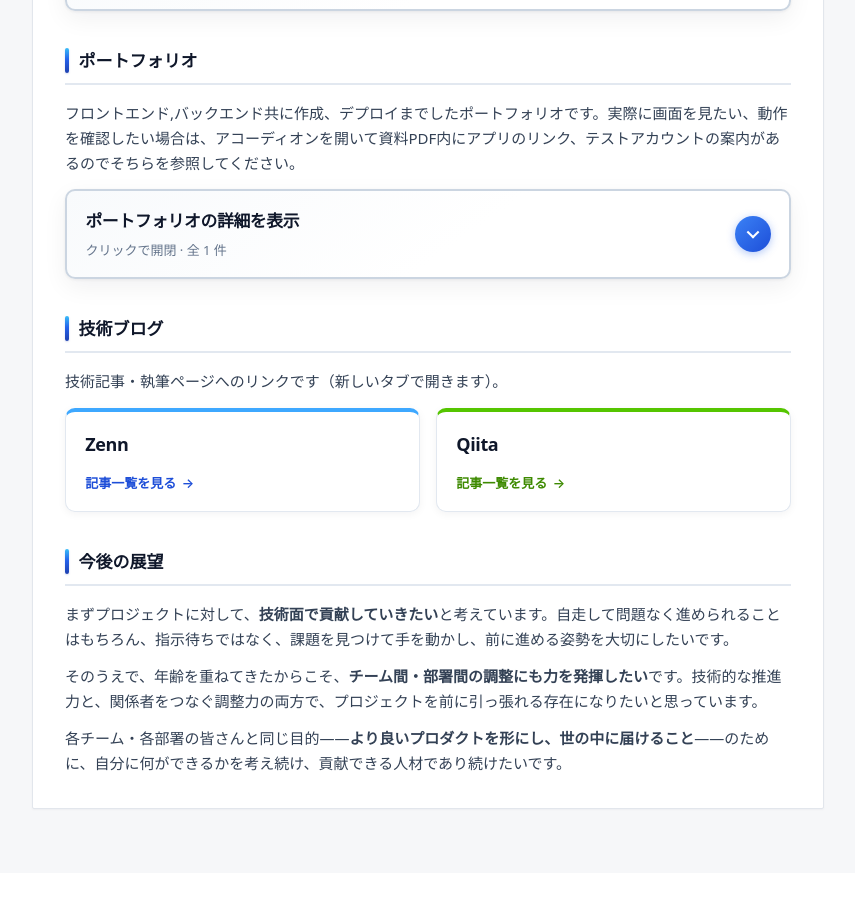
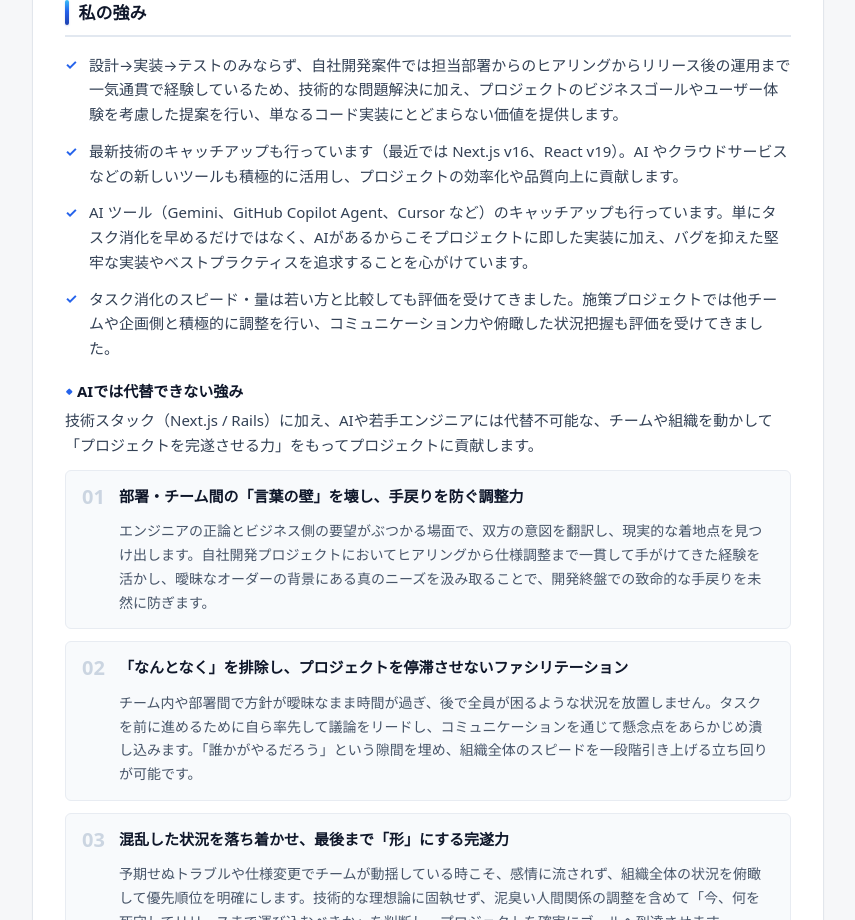
Before and after one commit to tokumei29/profile, a Next.js app: page / in a window 1280 px wide. Shown: the part 1880-2800 px from the top of the page, without its empty margins (212-1067 px from the left). Before the commit the page ends 2753 px from the top, so only its background shows below. Built offline with nearby package versions, Linux system fonts and the light colour scheme.

Commit message:
セクション修正

```diff
--- a/src/features/profile/ProfilePage.tsx
+++ b/src/features/profile/ProfilePage.tsx
@@ -8,6 +8,7 @@ import {
   OutlookSection,
   PageToc,
   PortfolioSection,
+  StrengthSection,
   TechBlogSection,
   TechStackSection,
 } from './sections';
@@ -58,6 +59,7 @@ export const ProfilePage = () => {
               <TechStackSection />
               <CareerSection />
               <PortfolioSection />
+              <StrengthSection />
               <TechBlogSection />
               <OutlookSection />
             </div>
--- a/src/features/profile/constants/PageToc.ts
+++ b/src/features/profile/constants/PageToc.ts
@@ -5,6 +5,7 @@ export const PAGE_TOC_ITEMS: { id: string; label: string }[] = [
   { id: '技術スタック', label: '技術スタック' },
   { id: '業務経歴', label: '業務経歴' },
   { id: 'ポートフォリオ', label: 'ポートフォリオ' },
+  { id: '私の強み', label: '私の強み' },
   { id: '技術ブログ', label: '技術ブログ' },
   { id: '今後の展望', label: '今後の展望' },
 ];
--- /dev/null
+++ b/src/features/profile/constants/Strength.ts
@@ -0,0 +1,23 @@
+export type StrengthItem = {
+  number: string;
+  title: string;
+  body: string;
+};
+
+export const STRENGTHS: StrengthItem[] = [
+  {
+    number: '01',
+    title: '部署・チーム間の「言葉の壁」を壊し、手戻りを防ぐ調整力',
+    body: 'エンジニアの正論とビジネス側の要望がぶつかる場面で、双方の意図を翻訳し、現実的な着地点を見つけ出します。自社開発プロジェクトにおいてヒアリングから仕様調整まで一貫して手がけてきた経験を活かし、曖昧なオーダーの背景にある真のニーズを汲み取ることで、開発終盤での致命的な手戻りを未然に防ぎます。',
+  },
+  {
+    number: '02',
+    title: '「なんとなく」を排除し、プロジェクトを停滞させないファシリテーション',
+    body: 'チーム内や部署間で方針が曖昧なまま時間が過ぎ、後で全員が困るような状況を放置しません。タスクを前に進めるために自ら率先して議論をリードし、コミュニケーションを通じて懸念点をあらかじめ潰し込みます。「誰かがやるだろう」という隙間を埋め、組織全体のスピードを一段階引き上げる立ち回りが可能です。',
+  },
+  {
+    number: '03',
+    title: '混乱した状況を落ち着かせ、最後まで「形」にする完遂力',
+    body: '予期せぬトラブルや仕様変更でチームが動揺している時こそ、感情に流されず、組織全体の状況を俯瞰して優先順位を明確にします。技術的な理想論に固執せず、泥臭い人間関係の調整を含めて「今、何を死守してリリースまで運び込むべきか」を判断し、プロジェクトを確実にゴールへ到達させます。',
+  },
+];
--- a/src/features/profile/constants/index.ts
+++ b/src/features/profile/constants/index.ts
@@ -1,4 +1,5 @@
 export { PAGE_TOC_ITEMS } from './PageToc';
 export { type PortfolioItem, PORTFOLIO_ITEMS } from './Portfolio';
+export { type StrengthItem, STRENGTHS } from './Strength';
 export { type TechBlogLink, TECH_BLOG_LINKS } from './TechBlog';
 export { type WorkHistoryRow, WORK_HISTORY } from './WorkHistory';
--- /dev/null
+++ b/src/features/profile/sections/StrengthSection.module.css
@@ -0,0 +1,145 @@
+.section {
+  margin-bottom: 2.25rem;
+  scroll-margin-top: 1.25rem;
+}
+
+.section:last-child {
+  margin-bottom: 0;
+}
+
+.sectionTitle {
+  position: relative;
+  font-size: 1.0625rem;
+  font-weight: 700;
+  color: #0f172a;
+  padding-left: 0.85rem;
+  padding-bottom: 0.5rem;
+  margin-bottom: 1rem;
+  border-bottom: 2px solid #e2e8f0;
+}
+
+.sectionTitle::before {
+  content: '';
+  position: absolute;
+  left: 0;
+  top: 0.06em;
+  bottom: calc(0.5rem + 2px);
+  width: 4px;
+  border-radius: 2px;
+  background: linear-gradient(180deg, #38bdf8 0%, #2563eb 45%, #1e40af 100%);
+  box-shadow: 0 1px 2px rgba(30, 64, 175, 0.2);
+}
+
+.sectionBody {
+  font-size: 0.9375rem;
+  color: #334155;
+}
+
+.sectionBody p + p {
+  margin-top: 0.85em;
+}
+
+.sectionBody h3 {
+  position: relative;
+  font-size: 0.9375rem;
+  font-weight: 600;
+  color: #0f172a;
+  margin-top: 1.25rem;
+  margin-bottom: 0.4rem;
+  padding-left: 0.75rem;
+  line-height: 1.4;
+}
+
+.sectionBody h3::before {
+  content: '';
+  position: absolute;
+  left: 0;
+  top: 50%;
+  transform: translateY(-50%);
+  width: 5px;
+  height: 5px;
+  border-radius: 1px;
+  background: #2563eb;
+  rotate: 45deg;
+}
+
+/* 既存の強みリスト */
+
+.strengthList {
+  list-style: none;
+  margin: 0.65rem 0 0;
+  padding: 0;
+}
+
+.strengthList > li {
+  margin: 0 0 0.75rem;
+  padding-left: 1.5rem;
+  position: relative;
+  line-height: 1.65;
+}
+
+.strengthList > li::before {
+  content: '✓';
+  position: absolute;
+  left: 0;
+  top: 0.05em;
+  color: #2563eb;
+  font-weight: 700;
+  font-size: 0.875rem;
+}
+
+.strengthList > li:last-child {
+  margin-bottom: 0;
+}
+
+/* AIでは代替できない強みリスト */
+
+.aiStrengthList {
+  list-style: none;
+  margin: 0.75rem 0 0;
+  padding: 0;
+  display: flex;
+  flex-direction: column;
+  gap: 0.75rem;
+}
+
+.aiStrengthItem {
+  display: flex;
+  gap: 0.875rem;
+  padding: 0.875rem 1rem;
+  background: #f8fafc;
+  border: 1px solid #e8ecf2;
+  border-radius: 6px;
+}
+
+.aiStrengthNumber {
+  flex-shrink: 0;
+  font-size: 1.25rem;
+  font-weight: 800;
+  color: #cbd5e1;
+  line-height: 1;
+  padding-top: 0.1em;
+  font-variant-numeric: tabular-nums;
+}
+
+.aiStrengthTitle {
+  font-size: 0.9375rem;
+  font-weight: 700;
+  color: #0f172a;
+  margin: 0 0 0.3rem;
+  line-height: 1.5;
+}
+
+.aiStrengthBody {
+  font-size: 0.875rem;
+  color: #475569;
+  line-height: 1.7;
+  margin: 0;
+}
+
+@media (max-width: 420px) {
+  .aiStrengthItem {
+    flex-direction: column;
+    gap: 0.4rem;
+  }
+}
--- /dev/null
+++ b/src/features/profile/sections/StrengthSection.tsx
@@ -0,0 +1,47 @@
+import { STRENGTHS } from '../constants';
+import styles from './StrengthSection.module.css';
+
+export function StrengthSection() {
+  return (
+    <section className={styles.section} aria-labelledby="私の強み">
+      <h2 id="私の強み" className={styles.sectionTitle}>
+        私の強み
+      </h2>
+      <div className={styles.sectionBody}>
+        <ul className={styles.strengthList}>
+          <li>
+            設計→実装→テストのみならず、自社開発案件では担当部署からのヒアリングからリリース後の運用まで一気通貫で経験しているため、技術的な問題解決に加え、プロジェクトのビジネスゴールやユーザー体験を考慮した提案を行い、単なるコード実装にとどまらない価値を提供します。
+          </li>
+          <li>
+            最新技術のキャッチアップも行っています（最近では Next.js v16、React
+            v19）。AI
+            やクラウドサービスなどの新しいツールも積極的に活用し、プロジェクトの効率化や品質向上に貢献します。
+          </li>
+          <li>
+            AI ツール（Gemini、GitHub Copilot Agent、Cursor
+            など）のキャッチアップも行っています。単にタスク消化を早めるだけではなく、AIがあるからこそプロジェクトに即した実装に加え、バグを抑えた堅牢な実装やベストプラクティスを追求することを心がけています。
+          </li>
+          <li>
+            タスク消化のスピード・量は若い方と比較しても評価を受けてきました。施策プロジェクトでは他チームや企画側と積極的に調整を行い、コミュニケーション力や俯瞰した状況把握も評価を受けてきました。
+          </li>
+        </ul>
+
+        <h3>AIでは代替できない強み</h3>
+        <p>
+          技術スタック（Next.js / Rails）に加え、AIや若手エンジニアには代替不可能な、チームや組織を動かして「プロジェクトを完遂させる力」をもってプロジェクトに貢献します。
+        </p>
+        <ul className={styles.aiStrengthList}>
+          {STRENGTHS.map(({ number, title, body }) => (
+            <li key={number} className={styles.aiStrengthItem}>
+              <span className={styles.aiStrengthNumber}>{number}</span>
+              <div>
+                <p className={styles.aiStrengthTitle}>{title}</p>
+                <p className={styles.aiStrengthBody}>{body}</p>
+              </div>
+            </li>
+          ))}
+        </ul>
+      </div>
+    </section>
+  );
+}
--- a/src/features/profile/sections/TechStackSection.module.css
+++ b/src/features/profile/sections/TechStackSection.module.css
@@ -47,12 +47,27 @@
 }
 
 .sectionBody h3 {
+  position: relative;
   font-size: 0.9375rem;
   font-weight: 600;
   color: #0f172a;
   margin-top: 1.25rem;
   margin-bottom: 0.4rem;
+  padding-left: 0.75rem;
   line-height: 1.4;
+}
+
+.sectionBody h3::before {
+  content: '';
+  position: absolute;
+  left: 0;
+  top: 50%;
+  transform: translateY(-50%);
+  width: 5px;
+  height: 5px;
+  border-radius: 1px;
+  background: #2563eb;
+  rotate: 45deg;
 }
 
 .sectionBody h3:first-child {
--- a/src/features/profile/sections/TechStackSection.tsx
+++ b/src/features/profile/sections/TechStackSection.tsx
@@ -37,24 +37,6 @@ export function TechStackSection() {
             などの関連技術もプロジェクトで使用経験があります。
           </p>
         </div>
-        <h3>私の強み</h3>
-        <ul className={styles.strengthList}>
-          <li>
-            設計→実装→テストのみならず、自社開発案件では担当部署からのヒアリングからリリース後の運用まで一気通貫で経験しているため、技術的な問題解決に加え、プロジェクトのビジネスゴールやユーザー体験を考慮した提案を行い、単なるコード実装にとどまらない価値を提供します。
-          </li>
-          <li>
-            最新技術のキャッチアップも行っています（最近では Next.js v16、React
-            v19）。AI
-            やクラウドサービスなどの新しいツールも積極的に活用し、プロジェクトの効率化や品質向上に貢献します。
-          </li>
-          <li>
-            AI ツール（Gemini、GitHub Copilot Agent、Cursor
-            など）のキャッチアップも行っています。単にタスク消化を早めるだけではなく、AIがあるからこそプロジェクトに即した実装に加え、バグを抑えた堅牢な実装やベストプラクティスを追求することを心がけています。
-          </li>
-          <li>
-            タスク消化のスピード・量は若い方と比較しても評価を受けてきました。施策プロジェクトでは他チームや企画側と積極的に調整を行い、コミュニケーション力や俯瞰した状況把握も評価を受けてきました。
-          </li>
-        </ul>
         <h3>開発用PC</h3>
         <p>MacBook Air(M5, 24GB RAM, 1TB,2026年版)を所持しています。開発に困ることはないと思われるので、基本的に貸与は不要です。</p>
       </div>
--- a/src/features/profile/sections/index.ts
+++ b/src/features/profile/sections/index.ts
@@ -3,5 +3,6 @@ export { CareerSection } from './CareerSection';
 export { OutlookSection } from './OutlookSection';
 export { PageToc } from './PageToc';
 export { PortfolioSection } from './PortfolioSection';
+export { StrengthSection } from './StrengthSection';
 export { TechBlogSection } from './TechBlogSection';
 export { TechStackSection } from './TechStackSection';
```
